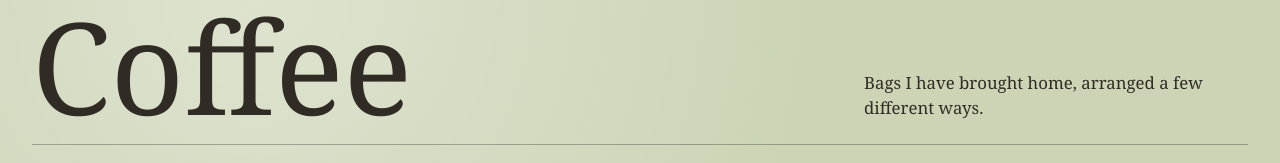
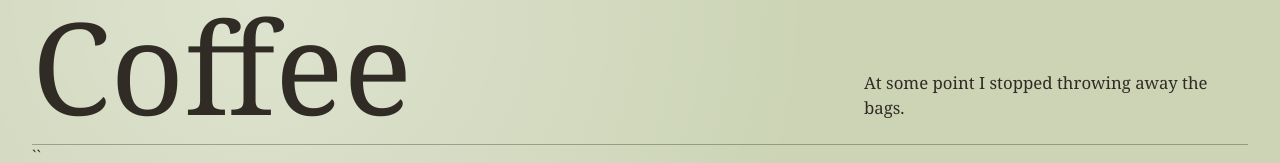
Before and after one commit to ch-lum/ch-lum.github.io, a SvelteKit app: page /coffee in a window 1280 px wide. Shown: the part 186-349 px from the top of the page. Built offline with nearby package versions, Linux system fonts and the light colour scheme.

Commit message:
Music blurbs

```diff
--- a/src/routes/coffee/+page.svelte
+++ b/src/routes/coffee/+page.svelte
@@ -114,8 +114,8 @@
 <main>
   <header class="page-heading">
     <div><p class="eyebrow">A bean archive</p><h1>Coffee</h1></div>
-    <p class="intro">Bags I have brought home, arranged a few different ways.</p>
-  </header>
+    <p class="intro">At some point I stopped throwing away the bags.</p>
+  </header>``
 
   <div class="controls">
     <label>Arrange by
--- a/src/routes/music/+page.svelte
+++ b/src/routes/music/+page.svelte
@@ -99,7 +99,7 @@
 
 <main>
   <header class="page-heading">
-    <div><p class="eyebrow">A listening archive</p><h1>Music</h1></div>
+    <div><p class="eyebrow">A musical wishlist</p><h1>Music</h1></div>
     <p class="intro">Purchasing albums is hard. Wanting to purchase is easy, so here we are.</p>
   </header>
 
@@ -159,7 +159,7 @@
           <div><dt>Released</dt><dd>{formatReleaseDate(selected.releaseDate)}</dd></div>
           <div><dt>Owned</dt><dd>{selected.owned ? 'Yes' : 'No'}</dd></div>
         </dl>
-        <section class="note"><h3>Why it’s here</h3><p>{selected.note || 'No note yet.'}</p></section>
+        <section class="note"><h3>A bit about it</h3><p>{selected.note || 'No note yet.'}</p></section>
         <a class="modal-link" href={selected.spotifyUrl} target="_blank" rel="noreferrer">Listen on Spotify ↗</a>
       </div>
     </div>
```
Also changed, not shown: content/music.csv.
